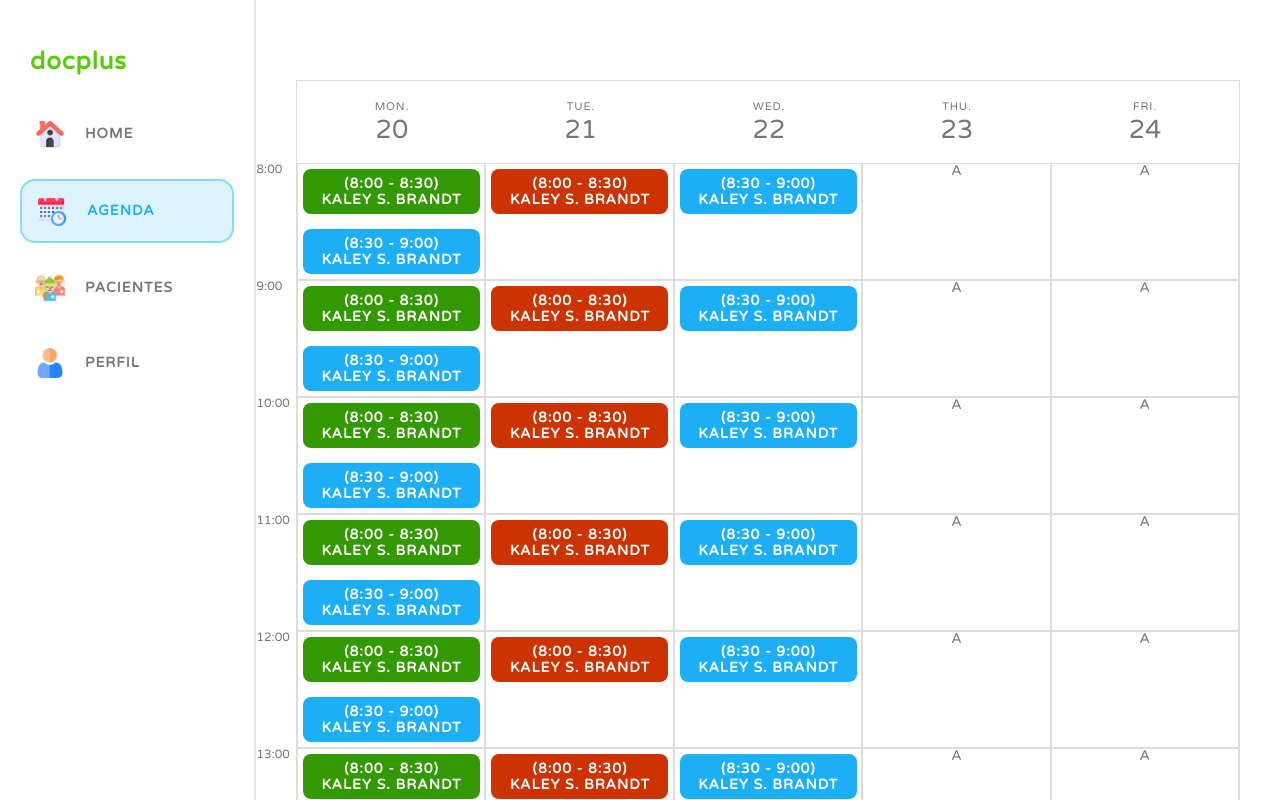
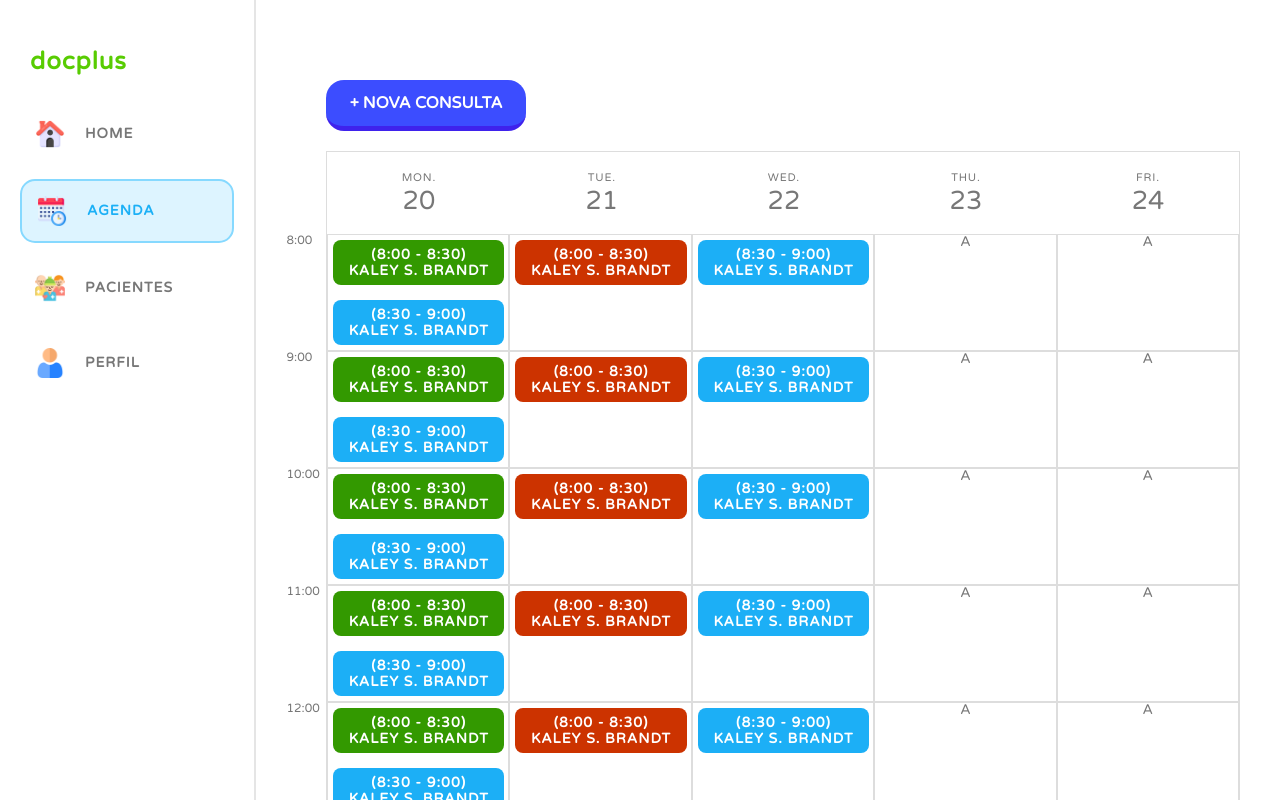
Before and after one commit to JoaoAfranio/docplus-front, a React (Vite) app: page /schedule in a window 1280 px wide. Built offline with nearby package versions, Linux system fonts and the light colour scheme.

Commit message:
refactor: adding modal create and update  appointment

```diff
--- a/src/components/NextPatients/Table.jsx
+++ b/src/components/NextPatients/Table.jsx
@@ -1,5 +1,7 @@
+import { useState } from "react";
 import styled from "styled-components";
 import { COLORS } from "../../assets/css/Colors";
+import ModalAppointment from "../ModalAppointment";
 import BoxSituation from "./BoxSituation";
 
 function createData(schedule, name, situation) {
@@ -16,6 +18,9 @@ const rows = [
 ];
 
 export default function Table() {
+  const [showModal, setShowModal] = useState(false);
+  const [patient, setPatient] = useState();
+
   return (
     <TableContent>
       <tbody>
@@ -26,7 +31,13 @@ export default function Table() {
         </tr>
 
         {rows.map((patient, idx) => (
-          <tr key={idx}>
+          <tr
+            onClick={() => {
+              setShowModal(true);
+              setPatient(patient);
+            }}
+            key={idx}
+          >
             <td>{patient.schedule}</td>
             <td>{patient.name}</td>
             <td>
@@ -35,6 +46,8 @@ export default function Table() {
           </tr>
         ))}
       </tbody>
+
+      <ModalAppointment show={showModal} setShow={setShowModal} isUpdate={true} patient={patient} />
     </TableContent>
   );
 }
@@ -49,6 +62,7 @@ const TableContent = styled.table`
     text-align: left;
     padding: 12px 5px;
     font-size: 14px;
+    cursor: pointer;
   }
 
   td:last-child,
--- a/src/pages/Schedule/index.jsx
+++ b/src/pages/Schedule/index.jsx
@@ -1,13 +1,26 @@
+import { useState } from "react";
+import ModalAppointment from "../../components/ModalAppointment";
 import Dashboard from "../../layouts/Dashboard";
 import Calendar from "./Calendar";
-import { Container } from "./style";
+import { Button, Container } from "./style";
 
 export default function Schedule() {
+  const [showModal, setShowModal] = useState(false);
+
   return (
     <Dashboard>
       <Container>
+        <Button
+          onClick={() => {
+            setShowModal(true);
+          }}
+        >
+          + Nova Consulta
+        </Button>
         <Calendar />
       </Container>
+
+      <ModalAppointment show={showModal} setShow={setShowModal} />
     </Dashboard>
   );
 }
--- a/src/pages/Schedule/style.jsx
+++ b/src/pages/Schedule/style.jsx
@@ -1,16 +1,36 @@
 import styled from "styled-components";
+import { COLORS } from "../../assets/css/Colors";
 
 const Container = styled.div`
   display: flex;
+  flex-direction: column;
   height: 100vh;
   overflow-y: auto;
   width: 100%;
   gap: 20px;
   padding: 80px 40px;
+  margin-left: 30px;
+`;
 
-  @media (max-width: 1000px) {
-    flex-direction: column;
+const Button = styled.div`
+  width: 200px;
+  padding: 15px 10px;
+
+  cursor: pointer;
+
+  background-color: ${COLORS.DARKER_BLUE};
+
+  text-transform: uppercase;
+  text-align: center;
+  font-weight: bold;
+  color: #ffffff;
+
+  border-radius: 18px;
+  border-bottom: 5px solid #3f22ec;
+
+  &:active {
+    transform: scale(0.98);
   }
 `;
 
-export { Container };
+export { Container, Button };
```
